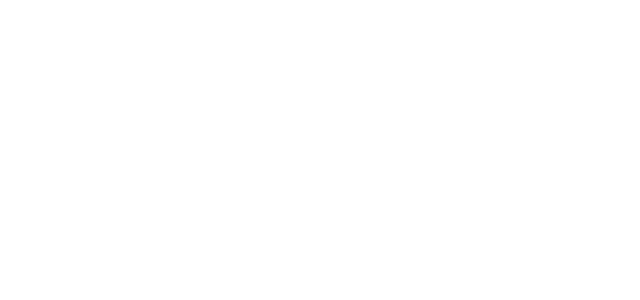
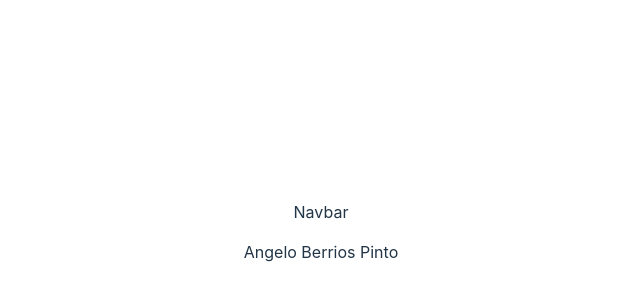
Before and after one commit to Dbaljeet/AngeloWebsite, a React (Vite) app in the folder AngeloWebsite/: page / in a window 1280 px wide. Shown: the part 176-476 px from the top of the page, without its empty margins (319-959 px from the left). Built offline with nearby package versions, Linux system fonts and the light colour scheme.

Commit message:
Creando rutas

```diff
--- a/AngeloWebsite/package.json
+++ b/AngeloWebsite/package.json
@@ -10,7 +10,9 @@
   },
   "dependencies": {
     "react": "^18.2.0",
-    "react-dom": "^18.2.0"
+    "react-dom": "^18.2.0",
+    "react-router-dom": "^6.3.0",
+    "styled-components": "^5.3.5"
   },
   "devDependencies": {
     "@types/react": "^18.0.15",
--- a/AngeloWebsite/src/App.jsx
+++ b/AngeloWebsite/src/App.jsx
@@ -1,5 +1,6 @@
 import './App.css'
-
+import { Route, BrowserRouter as Router, Routes } from 'react-router-dom';
+import Home from '../src/pages/Home'
 /*
 import reactLogo from './assets/react.svg'
 <img width="60px" src="/vite.svg" className="logo" alt="Vite logo" />
@@ -9,9 +10,12 @@ import reactLogo from './assets/react.svg'
 function App() {
 
   return (
-    <div className="App">
-
-    </div>
+    <Router>
+      <p>Navbar</p>
+      <Routes>
+        <Route path='/' exact element={<Home/>}/>
+      </Routes>
+    </Router>
   )
 }
 
--- /dev/null
+++ b/AngeloWebsite/src/pages/Home.jsx
@@ -0,0 +1,9 @@
+import React from "react";
+const Home = () =>{
+    return (
+        <>
+            <div>Angelo Berrios Pinto</div>
+        </>
+    )
+}
+export default Home
```
Also changed, not shown: 1 other file (tests, documents, lock files or other folders).
